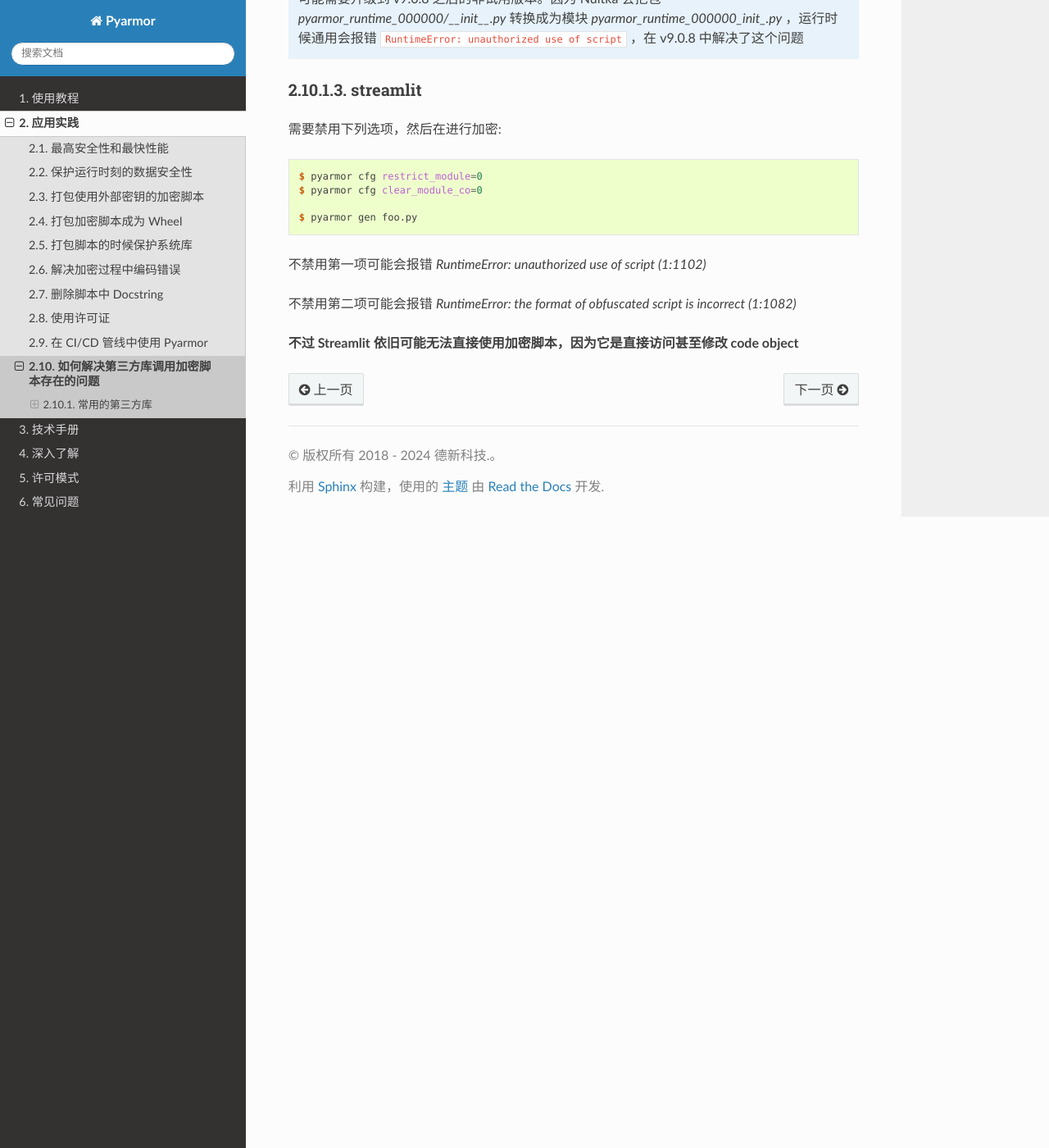
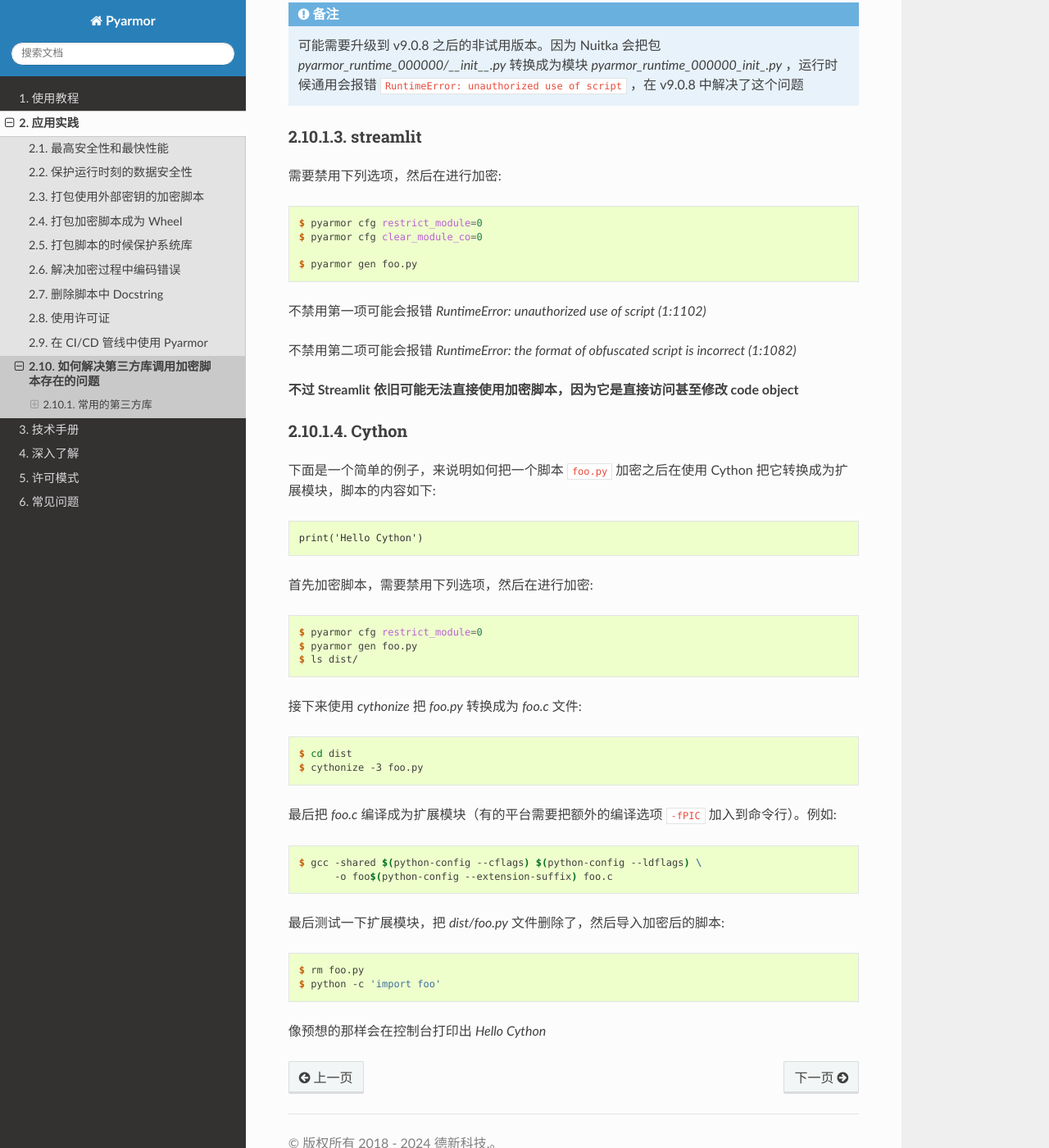
Before and after one commit to dashingsoft/pyarmor-docs-zh, a Sphinx documentation site: the page built from docs/how-to/third-party.rst, in a window 1280 px wide and 1400 px high, scrolled down 3795 px. Shown: the whole window at 82% size. Built offline with Sphinx 7.4.7 and the Read the Docs theme 3.1.0, drawn with Linux system fonts in a browser that asks for light colours; some of the changed text lies outside the part shown.

Commit message:
Doc cython with pyarmor

```diff
--- a/docs/how-to/third-party.rst
+++ b/docs/how-to/third-party.rst
@@ -107,6 +107,9 @@ Python 在各个领域得到广泛的应用，有很多包我甚至从来都没
    * - `nuitka`_
      - 使用 restrict_module = 0 之后应该可以工作
      - 尚未验证
+   * - `Cython`_
+     - 使用 restrict_module = 0 之后可以工作
+     -
 
 .. rubric:: 说明
 
@@ -179,4 +182,34 @@ streamlit
 
 **不过 Streamlit 依旧可能无法直接使用加密脚本，因为它是直接访问甚至修改 code object**
 
+Cython
+------
+
+下面是一个简单的例子，来说明如何把一个脚本 :file:`foo.py` 加密之后在使用 Cython 把它转换成为扩展模块，脚本的内容如下::
+
+    print('Hello Cython')
+
+首先加密脚本，需要禁用下列选项，然后在进行加密::
+
+    $ pyarmor cfg restrict_module=0
+    $ pyarmor gen foo.py
+    $ ls dist/
+
+接下来使用 `cythonize` 把 `foo.py` 转换成为 `foo.c` 文件::
+
+    $ cd dist
+    $ cythonize -3 foo.py
+
+最后把 `foo.c` 编译成为扩展模块（有的平台需要把额外的编译选项 ``-fPIC`` 加入到命令行）。例如::
+
+    $ gcc -shared $(python-config --cflags) $(python-config --ldflags) \
+          -o foo$(python-config --extension-suffix) foo.c
+
+最后测试一下扩展模块，把 `dist/foo.py` 文件删除了，然后导入加密后的脚本::
+
+    $ rm foo.py
+    $ python -c 'import foo'
+
+像预想的那样会在控制台打印出 `Hello Cython`
+
 .. include:: ../_common_definitions.txt
```
